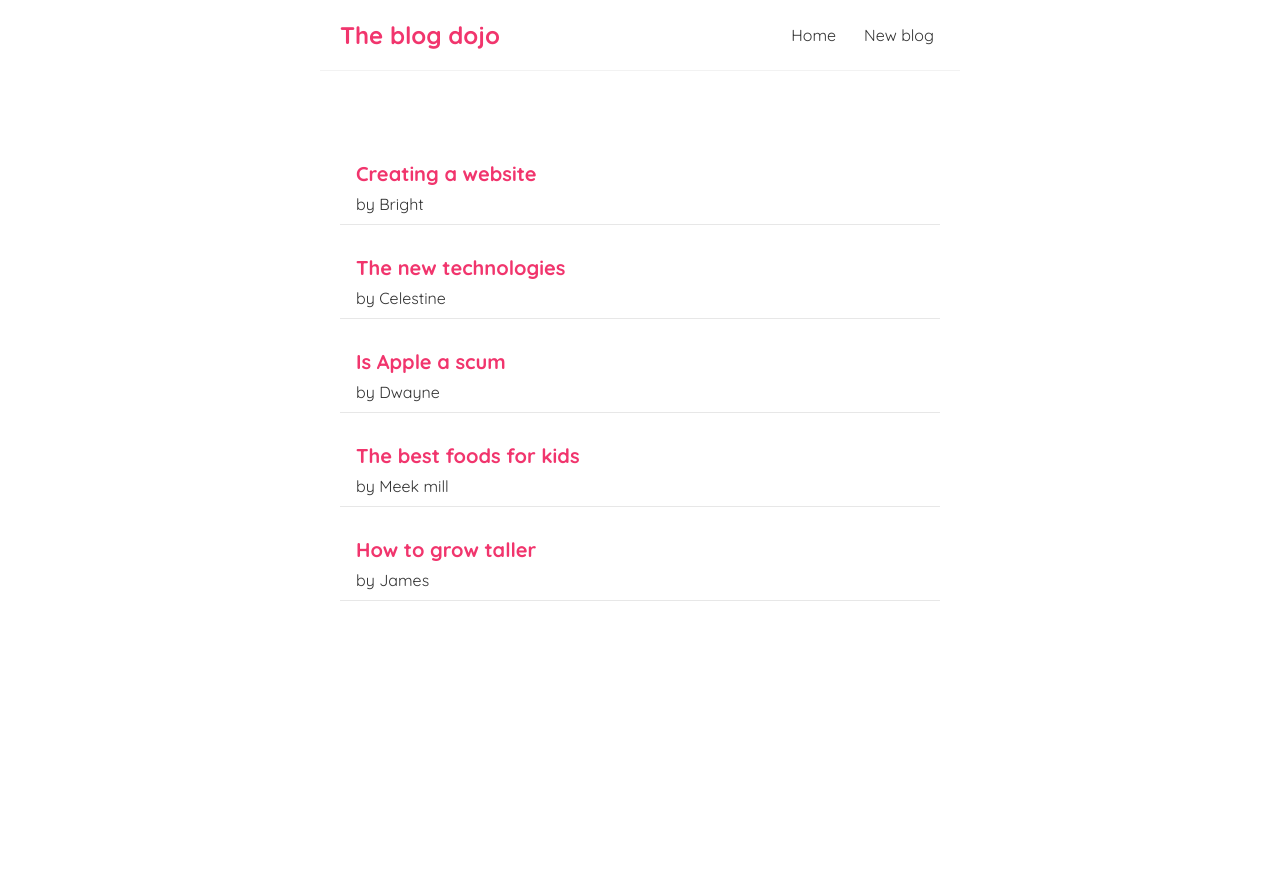
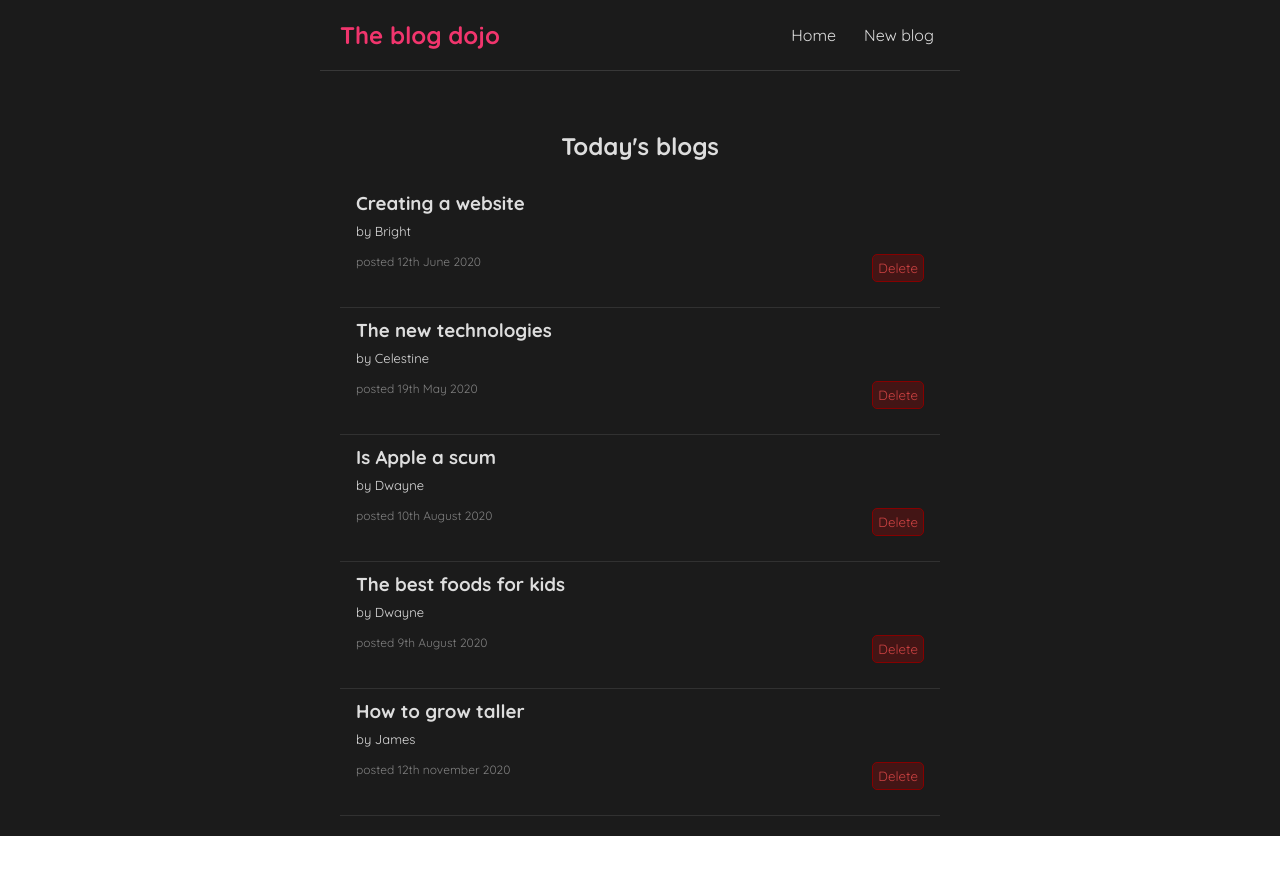
Before and after one commit to Brightmuk/dojo-blog, a React (Create React App) app: page / in a window 1280 px wide. Before the commit the page ends 800 px from the top, so only its background shows below. Built offline with nearby package versions, Linux system fonts and the light colour scheme; data requests are answered from the project's data file.

Commit message:
Fetching data from mimic api endpoint

```diff
--- /dev/null
+++ b/Data/db.json
@@ -0,0 +1,37 @@
+{
+    "blogs":[
+        {
+            "title":"Creating a website",
+            "body":"First, a quick review: Git uses a series of configuration files to determine non-default behavior that you may want. The first place Git looks for these values is in the system-wide [path]/etc/gitconfig file, which contains settings that are applied to every user on the system and all of their repositories. If you pass the option --system to git config, it reads and writes from this file specifically.",
+            "author":"Bright",
+            "postTime":"12th June 2020",
+            "id":1
+        },
+        {
+            "title":"The new technologies",
+            "body":"First, a quick review: Git uses a series of configuration files to determine non-default behavior that you may want. The first place Git looks for these values is in the system-wide [path]/etc/gitconfig file, which contains settings that are applied to every user on the system and all of their repositories. If you pass the option --system to git config, it reads and writes from this file specifically.",
+            "author":"Celestine",
+            "postTime":"19th May 2020",
+            "id":2
+        },
+        {
+            "title":"Is Apple a scum",
+            "body":"First, a quick review: Git uses a series of configuration files to determine non-default behavior that you may want. The first place Git looks for these values is in the system-wide [path]/etc/gitconfig file, which contains settings that are applied to every user on the system and all of their repositories. If you pass the option --system to git config, it reads and writes from this file specifically.",
+            "author":"Dwayne",
+            "postTime":"10th August 2020",
+            "id":3},
+        {
+            "title":"The best foods for kids",
+            "body":"First, a quick review: Git uses a series of configuration files to determine non-default behavior that you may want. The first place Git looks for these values is in the system-wide [path]/etc/gitconfig file, which contains settings that are applied to every user on the system and all of their repositories. If you pass the option --system to git config, it reads and writes from this file specifically.",
+            "author":"Dwayne",
+            "postTime":"9th August 2020",
+            "id":4},
+        {
+            "title":"How to grow taller",
+            "body":"First, a quick review: Git uses a series of configuration files to determine non-default behavior that you may want. The first place Git looks for these values is in the system-wide [path]/etc/gitconfig file, which contains settings that are applied to every user on the system and all of their repositories. If you pass the option --system to git config, it reads and writes from this file specifically.",
+            "author":"James",
+            "postTime":"12th november 2020",
+            "id":5
+        }
+     ]
+}
--- a/src/App.js
+++ b/src/App.js
@@ -1,6 +1,6 @@
 
-import Navbar from './navbar';
-import Home from './home';
+import Navbar from './Navbar';
+import Home from './Home';
 
 function App() {
   const title = "Welcome to the blog";
--- /dev/null
+++ b/src/BlogList.js
@@ -0,0 +1,21 @@
+const BlogList = ({blogs,title,handleDelete}) => {
+
+    return (
+        <div className="blog-list">
+            <h2 className="text-center">{title}</h2>
+            <br/>
+             {blogs.map((blog)=>(
+              <div className="blog-preview" key={blog.id}>
+                 <h3>{blog.title}</h3>
+                 <p> by {blog.author}</p>
+                 <div className="blog-preview-footer">
+                     <div  className="post-time">posted {blog.postTime}</div>
+                     <button onClick={()=>handleDelete(blog.id)}>Delete</button>
+                 </div>
+              </div>
+           ))}
+        </div>
+     );
+}
+
+export default BlogList;
--- /dev/null
+++ b/src/Loader.js
@@ -0,0 +1,9 @@
+import React from 'react'
+
+export default function Loader() {
+    return (
+        <div className="loader">
+            <p>Loading...</p>
+        </div>
+    )
+}
--- a/src/home.js
+++ b/src/home.js
@@ -1,21 +1,43 @@
-import {useState} from 'react';
+import {useState, useEffect} from 'react';
+import BlogList from './BlogList';
+import Loader from './Loader';
+
 const Home = () => {
-    const [blogs, setBlogs] =useState([
-       {title:"Creating a website",body:"First, a quick review: Git uses a series of configuration files to determine non-default behavior that you may want. The first place Git looks for these values is in the system-wide [path]/etc/gitconfig file, which contains settings that are applied to every user on the system and all of their repositories. If you pass the option --system to git config, it reads and writes from this file specifically.",author:"Bright",id:1},
-       {title:"The new technologies",body:"First, a quick review: Git uses a series of configuration files to determine non-default behavior that you may want. The first place Git looks for these values is in the system-wide [path]/etc/gitconfig file, which contains settings that are applied to every user on the system and all of their repositories. If you pass the option --system to git config, it reads and writes from this file specifically.",author:"Celestine",id:2},
-       {title:"Is Apple a scum",body:"First, a quick review: Git uses a series of configuration files to determine non-default behavior that you may want. The first place Git looks for these values is in the system-wide [path]/etc/gitconfig file, which contains settings that are applied to every user on the system and all of their repositories. If you pass the option --system to git config, it reads and writes from this file specifically.",author:"Dwayne",id:3},
-       {title:"The best foods for kids",body:"First, a quick review: Git uses a series of configuration files to determine non-default behavior that you may want. The first place Git looks for these values is in the system-wide [path]/etc/gitconfig file, which contains settings that are applied to every user on the system and all of their repositories. If you pass the option --system to git config, it reads and writes from this file specifically.",author:"Meek mill",id:4},
-       {title:"How to grow taller",body:"First, a quick review: Git uses a series of configuration files to determine non-default behavior that you may want. The first place Git looks for these values is in the system-wide [path]/etc/gitconfig file, which contains settings that are applied to every user on the system and all of their repositories. If you pass the option --system to git config, it reads and writes from this file specifically.",author:"James",id:5},
-    ]);
+    const [blogs, setBlogs] = useState(null);
+    const [error, setError] = useState(null);
+
+    const handleDelete = (id)=>{
+      const newBlogs = blogs.filter(blog=>blog.id!==id)
+      setBlogs(newBlogs);
+    }
+    useEffect(()=>{
+     fetch(' http://localhost:8000/blogs')
+     .then(res=>{
+        if(!res.ok){
+          throw Error('An error occured, try again later.')
+        }
+        return res.json()
+     })
+     .then(data=>{
+        console.log(data);
+        setBlogs(data)
+        setError(null);
+     })
+     .catch(err=>{
+      setError(err.message);
+      setBlogs([]);
+     })
+    },[])
 
     return (
         <div className="home">
-           {blogs.map((blog)=>(
-              <div className="blog-preview" key={blog.id}>
-                 <h2>{blog.title}</h2>
-                 <p> by {blog.author}</p>
-              </div>
-           ))}
+           {error && <div className="text-center danger-text">{error}</div>}
+          {
+         blogs!=null?
+           <BlogList blogs={blogs} title="Today's blogs" handleDelete={handleDelete}/>
+           :<Loader/>
+          }
+
         </div>
      );
 }
--- a/src/index.css
+++ b/src/index.css
@@ -4,7 +4,17 @@
 * {
   margin: 0;
   font-family: "Quicksand";
-  color: #333;
+  color: rgb(221, 221, 221);
+}
+.loader{
+  display: flex;
+  justify-content: center;
+}
+.text-center{
+  text-align: center;
+}
+.danger-text{
+  color:rgb(145, 16, 16)
 }
 .navbar {
   padding: 20px;
@@ -12,7 +22,7 @@
   align-items: center;
   max-width: 600px;
   margin: 0 auto;
-  border-bottom: 1px solid #f2f2f2;
+  border-bottom: 1px solid #383838;
 }
 .navbar h1 {
   color: #f1356d;
@@ -28,23 +38,55 @@
 .navbar a:hover {
   color: #f1356d;
 }
+.App{
+  background-color: rgb(27, 27, 27);
+  min-height:100vh;
+}
 .content {
   max-width: 600px;
   margin: 40px auto;
-  padding: 20px;
+  padding:20px 0px;
+  background-color: rgb(27, 27, 27);
 }
 /* blog previews / list */
 .blog-preview {
   padding: 10px 16px;
-  margin: 20px 0;
-  border-bottom: 1px solid #e7e7e7;
   transition:0.2s;
+  border-bottom: 1px solid rgb(49, 49, 49)
 }
 .blog-preview:hover {
-  box-shadow: 1px 3px 3px rgba(0,0,0,0.1);
+  background-color: #272727;
+  cursor:pointer;
 }
-.blog-preview h2 {
-  font-size: 20px;
-  color: #f1356d;
+.blog-preview h3 {
   margin-bottom: 8px;
 }
+.blog-preview p{
+  font-size: 13px;
+}
+.blog-preview-footer{
+  position:relative;
+  justify-content: space-between;
+  display:flex;
+  width:100%;
+  padding:15px 0px;
+}
+.blog-preview-footer button{
+  background-color: rgba(160, 7, 7, 0.3);
+  border: 1px solid rgb(134, 0, 0);
+  color:rgb(204, 66, 66);
+  border-radius:5px;
+  padding:5px;
+}
+.blog-preview-footer button:hover{
+  background-color: rgba(187, 10, 10, 0.3);
+}
+.blog-preview-footer button:focus,
+.blog-preview-footer button:active{
+border:none;
+}
+
+.blog-preview-footer .post-time{
+  font-size: 12px;
+  color:rgb(129, 129, 129)
+}
```
Also changed, not shown: 1 other file (tests, documents, lock files or other folders).
